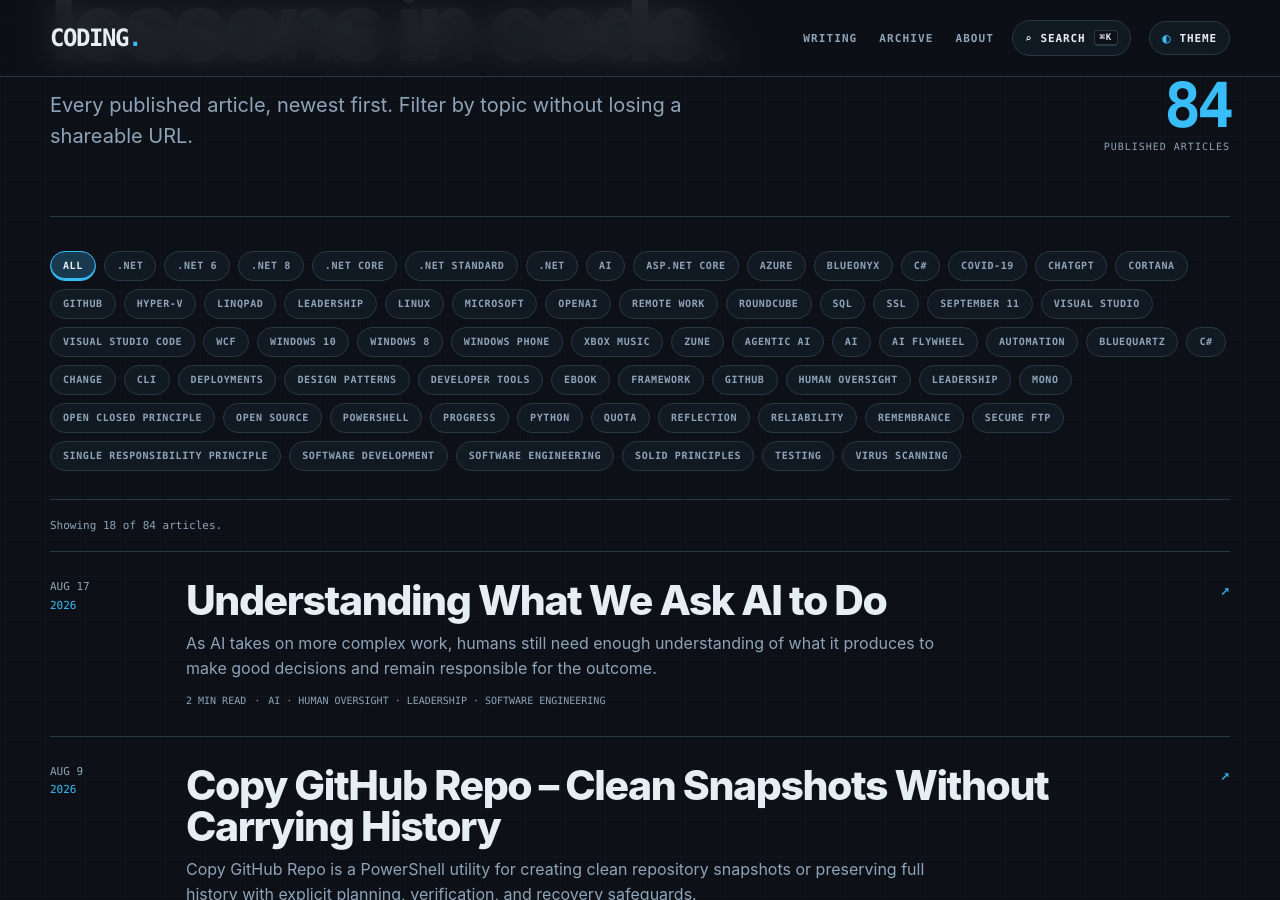
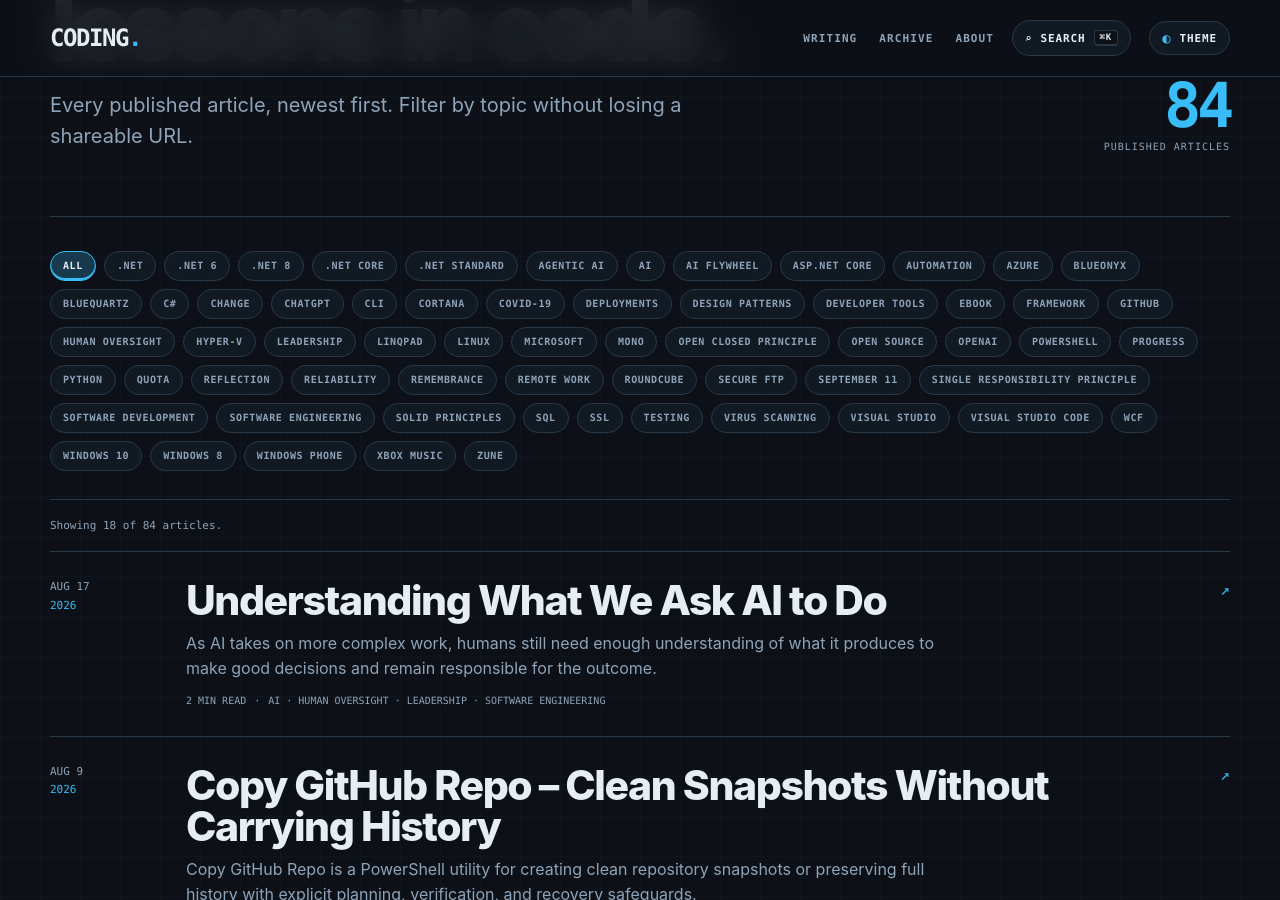
Before and after one commit to infoconex/coding-blog, a Jekyll site: the page built from writing/index.html, in a window 1280 px wide and 900 px high, scrolled down 344 px. Built offline with Jekyll 4.4.1, drawn with Linux system fonts in a browser that asks for light colours; some of the changed lines change nothing that is shown.

Commit message:
Fix writing tag deduplication and sorting

```diff
--- a/writing/index.html
+++ b/writing/index.html
@@ -21,7 +21,7 @@ stylesheet: /assets/css/writing.css
 
 <section class="shell writing-browser" data-writing-browser>
   {% if all_tags.size > 0 %}
-  <div class="topic-filter" aria-label="Filter writing by topic">
+  <div class="topic-filter" aria-label="Filter writing by topic" data-topic-filter-list>
     <button type="button" class="topic-filter__button is-active" data-topic-filter="" aria-pressed="true">All</button>
     {% for tag in all_tags %}
       <button type="button" class="topic-filter__button" data-topic-filter="{{ tag | downcase | escape }}" aria-pressed="false">{{ tag }}</button>
@@ -61,3 +61,27 @@ stylesheet: /assets/css/writing.css
     <button type="button" class="button-secondary" data-writing-more>Show more articles</button>
   </div>
 </section>
+
+<script>
+(() => {
+  const list = document.querySelector('[data-topic-filter-list]');
+  if (!list) return;
+
+  const allButton = list.querySelector('[data-topic-filter=""]');
+  const buttons = [...list.querySelectorAll('[data-topic-filter]')].filter((button) => button !== allButton);
+  const unique = new Map();
+
+  buttons.forEach((button) => {
+    const key = (button.dataset.topicFilter || '').trim().toLocaleLowerCase();
+    if (!key || unique.has(key)) {
+      button.remove();
+      return;
+    }
+    unique.set(key, button);
+  });
+
+  [...unique.values()]
+    .sort((a, b) => a.textContent.trim().localeCompare(b.textContent.trim(), undefined, { sensitivity: 'base' }))
+    .forEach((button) => list.appendChild(button));
+})();
+</script>
```
